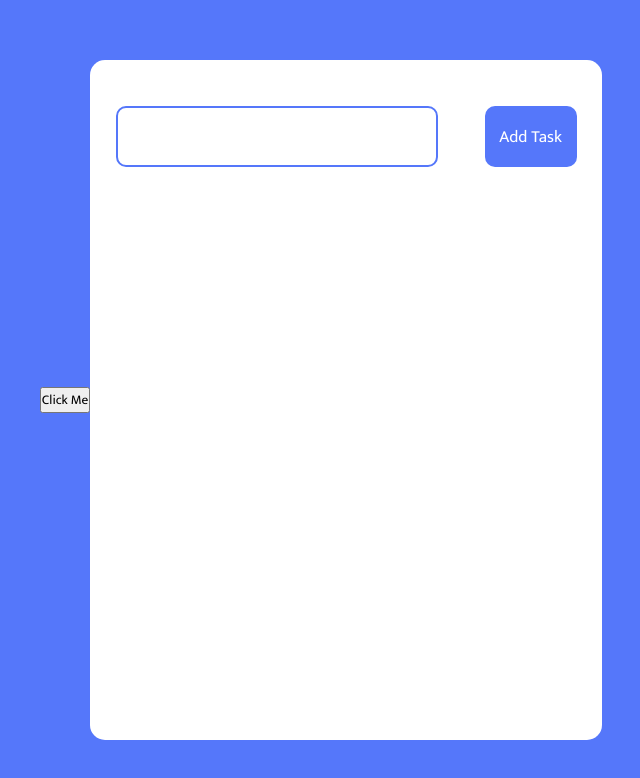
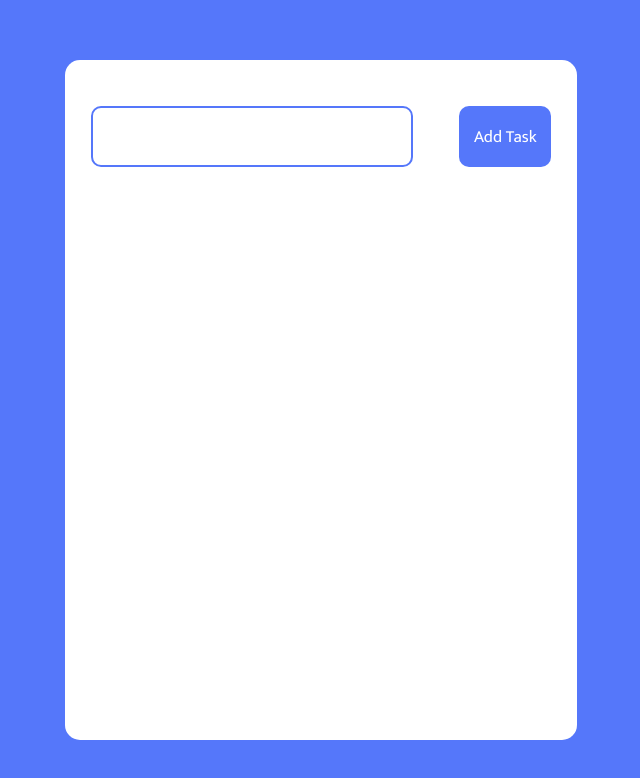
Before and after one commit to tushargadher/ToDoList, a plain HTML site: page index.html in a window 1280 px wide. Shown: the whole page, without its empty margins (319-959 px from the left). Drawn offline with Linux system fonts and the light colour scheme.

Commit message:
first commit

```diff
--- a/index.html
+++ b/index.html
@@ -12,9 +12,7 @@
 
 <body>
     <div class="container">
-        <div class="notifi">
-            <Button id="noti">Click Me </Button>
-        </div>
+
         <div class="box">
             <div class="input-wrap">
                 <input type="text" id="inputTask" >
```
